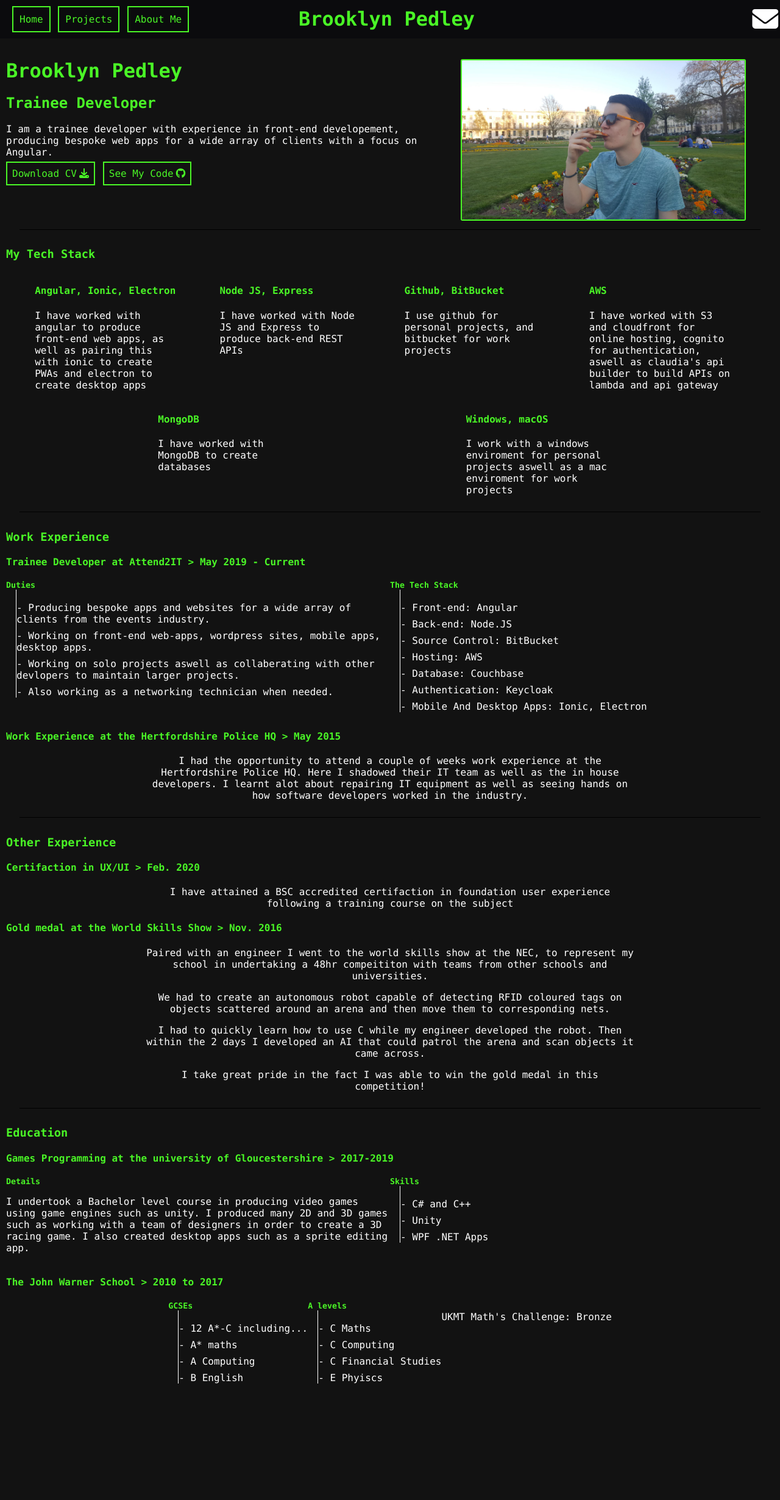
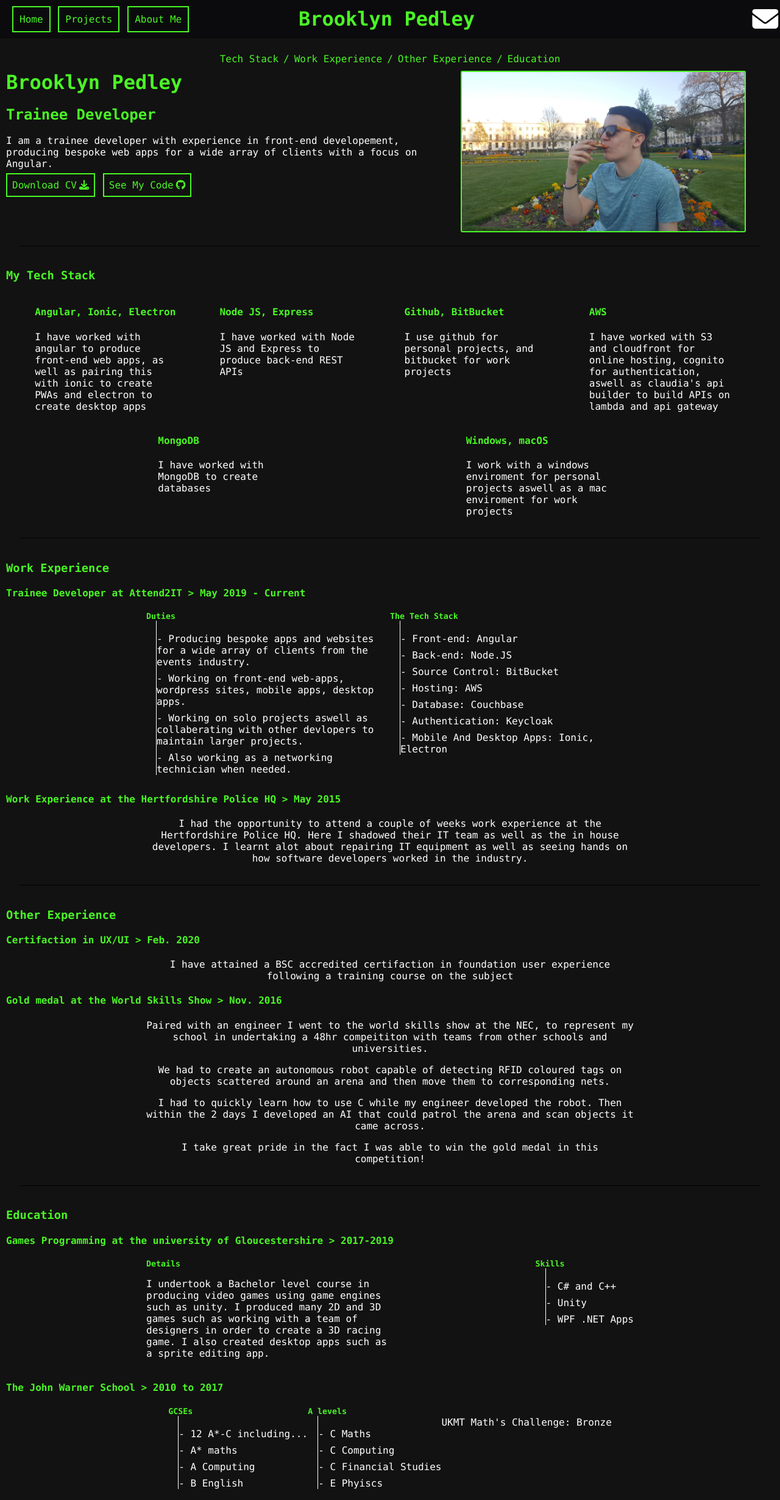
Before and after one commit to BrooklynP/portfolio, an Angular app: page /about in a window 1280 px wide. Shown: the whole page at 61% size. Before the commit the page ends 2287 px from the top, so only its background shows below. Built offline with nearby package versions, Linux system fonts and the light colour scheme.

Commit message:
added nav to about, styled about so everything is easier to read

```diff
--- a/src/app/pages/about/about.component.html
+++ b/src/app/pages/about/about.component.html
@@ -1,19 +1,27 @@
 <app-header></app-header>
+<nav>
+    <a href="/about#tech-stack">Tech Stack</a><span>/</span>
+    <a href="/about#work-experience">Work Experience</a><span>/</span>
+    <a href="/about#other-experience">Other Experience</a><span>/</span>
+    <a href="/about#education">Education</a>
+</nav>
 <div class="row">
     <div class="left">
         <h1>Brooklyn Pedley</h1>
         <h2>Trainee Developer</h2>
         <p>I am a trainee developer with experience in front-end developement, producing bespoke web apps for a wide
             array of clients with a focus on Angular.</p>
-        <a class="downloadCV" href="/assets/brooklyn-pedley-cv.docx" download title="Download My CV">Download CV<i class="fas fa-download"></i></a>
-        <a class="downloadCV" href="https://www.github.com/brooklynP" target="_blank" title="Go To My Github">See My Code<i class="fab fa-github"></i></a>
+        <a class="downloadCV" href="/assets/brooklyn-pedley-cv.docx" download title="Download My CV">Download CV<i
+                class="fas fa-download"></i></a>
+        <a class="downloadCV" href="https://www.github.com/brooklynP" target="_blank" title="Go To My Github">See My
+            Code<i class="fab fa-github"></i></a>
     </div>
     <div class="right">
         <img src="../../../assets/portrait.jpg">
     </div>
 </div>
 <div class="hr"></div>
-<div class="techStack">
+<div class="techStack" id="tech-stack">
     <h3>My Tech Stack</h3>
     <div class="body">
         <div>
@@ -46,7 +54,7 @@
     </div>
 </div>
 <div class="hr"></div>
-<div class="workExperience">
+<div class="workExperience" id="work-experience">
     <h3>Work Experience</h3>
     <h4>Trainee Developer at Attend2IT > May 2019 - Current</h4>
     <div class="job">
@@ -92,7 +100,7 @@
     </section>
 </div>
 <div class="hr"></div>
-<div class="otherExperience">
+<div class="otherExperience" id="other-experience">
     <h3>Other Experience</h3>
     <h4>Certifaction in UX/UI > Feb. 2020 </h4>
     <section>
@@ -120,7 +128,7 @@
     </section>
 </div>
 <div class="hr"></div>
-<div class="education">
+<div class="education" id="education">
     <h3>Education</h3>
     <h4>Games Programming at the university of Gloucestershire > 2017-2019</h4>
     <div class="university">
@@ -132,12 +140,14 @@
             </p>
         </div>
         <div>
+            <div class="listContainer">
                 <h5>Skills</h5>
                 <ul class="cmdStyleList">
                     <li>- C# and C++</li>
                     <li>- Unity</li>
                     <li>- WPF .NET Apps</li>
                 </ul>
+            </div>
         </div>
     </div>
     <h4>The John Warner School > 2010 to 2017</h4>
--- a/src/app/pages/about/about.component.scss
+++ b/src/app/pages/about/about.component.scss
@@ -97,8 +97,15 @@ ul{
 .education{
 	.university{
 		display: flex;
+		justify-content: center;
 		div{
-			width: 50%;
+			width: 400px;
+		}
+
+		div:nth-child(2){
+			display: flex;
+			flex-direction: column;
+			align-items: flex-end;
 		}
 	}
 }
@@ -106,11 +113,10 @@ ul{
 .workExperience{
 	.job{
 		display: flex;
-
+		justify-content: center;
 		div{
-			width: 50%;
+			width: 400px;
 		}
-
 	}
 }
 
@@ -142,9 +148,25 @@ h5{
 }
 
 section{
-	width: 800px;
+	max-width: 800px;
 	margin: 0 auto;
 	p{
 		text-align: center;
 	}
 }
+
+nav{
+	display: flex;
+	justify-content: center;
+	a{
+		text-decoration: none;
+		margin-right: 0;
+	}
+	span{
+		color: #4AF626;
+		margin: 0 8px;
+	}
+}
+.listContainer{
+	width: auto !important;
+}
--- a/src/app/pages/landing-page/landing-page.component.scss
+++ b/src/app/pages/landing-page/landing-page.component.scss
@@ -34,6 +34,8 @@
 
                 -webkit-transition-duration: 0.4s; /* Safari */
                 transition-duration: 0.4s;
+
+                cursor: pointer;
             }
             button:hover{
                 background-color: #0B0B0D;
--- a/src/styles.scss
+++ b/src/styles.scss
@@ -32,8 +32,8 @@ p{
 
 .hr{
     width: 95%;
-    margin: 0 auto;
     border-top: solid 1px black;
     // background-color: black;
     height: 1px;
+    margin: 8px auto;
 }
```
Also changed, not shown: src/app/pages/landing-page/landing-page.component.ts (+1 -6 lines). Lines whose indentation alone changed are shown as unchanged.
